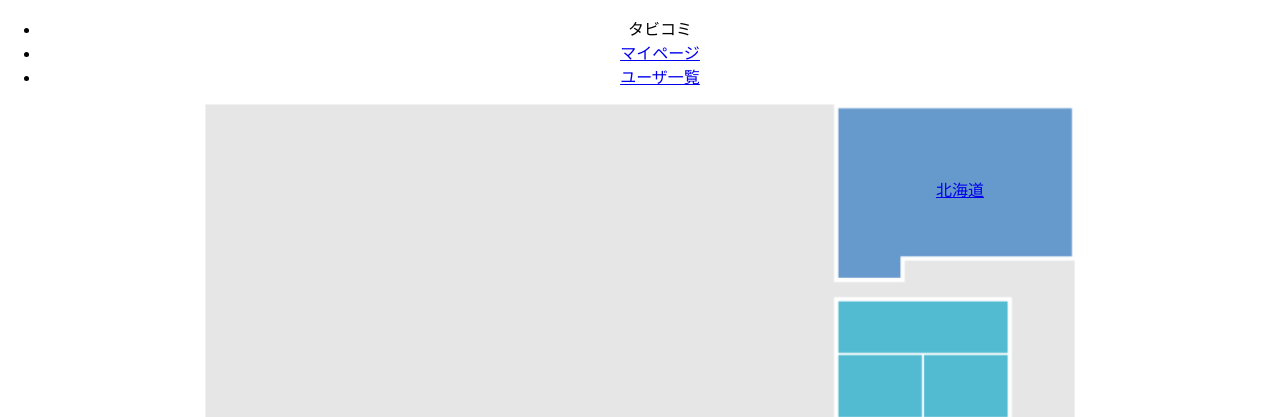
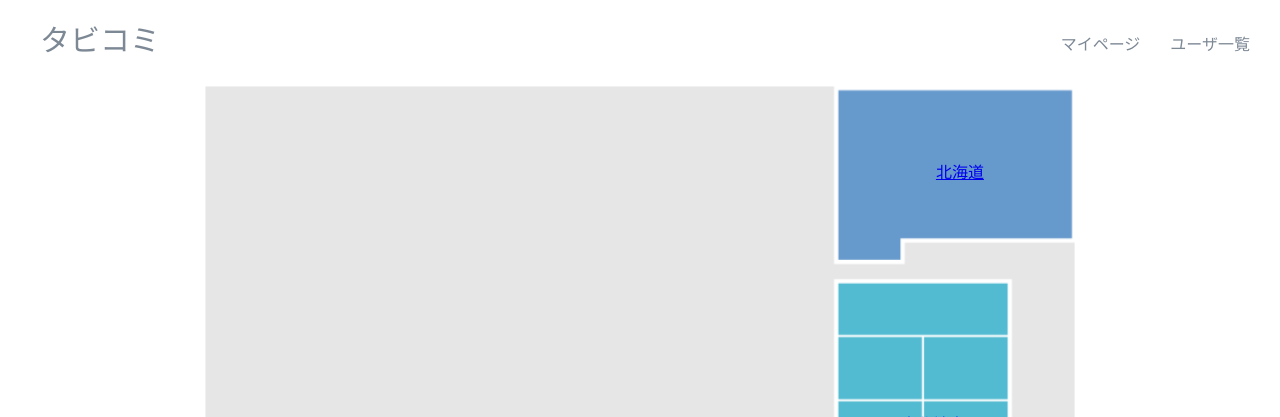
Before and after one commit to Hackathon-F-team/F-team, a Flask app: page / in a window 1280 px wide. Shown: the top 417 px of the page. Run offline with Flask 2, Linux system fonts and the light colour scheme; the visitor is signed in with stand-in values (Sample User, id 1); data comes from the database, SQL or seed files in the repository.

Commit message:
ヘッダーのスタイルを作成

```diff
--- a/static/css/map.css
+++ b/static/css/map.css
@@ -7,7 +7,46 @@ body {
   min-height: 100vh;
   margin: 0 auto;
 }
+.header {
+  background-color: white;
+}
 
+.header-list {
+  display:flex;
+  justify-content: flex-end;
+  margin-right: 15px;
+}
+
+.header li {
+}
+
+.applogo {
+  color: #7D8895;
+  font-size: 30px;
+  list-style: none;
+  display: inline-block;
+  /* padding: 10px; */
+  margin-right: auto;
+}
+
+.applogo a {
+  text-decoration: none;
+  color: #7D8895;
+}
+
+.appname {
+  display: inline-block;
+  color: #7D8895;
+  list-style: none;
+  padding: 15px;
+
+}
+
+.appname a {
+  text-decoration: none;
+  color: #7D8895;
+  justify-content: flex-end;
+}
 h1 {
   text-align: center;
   padding: 22px 0;
```
